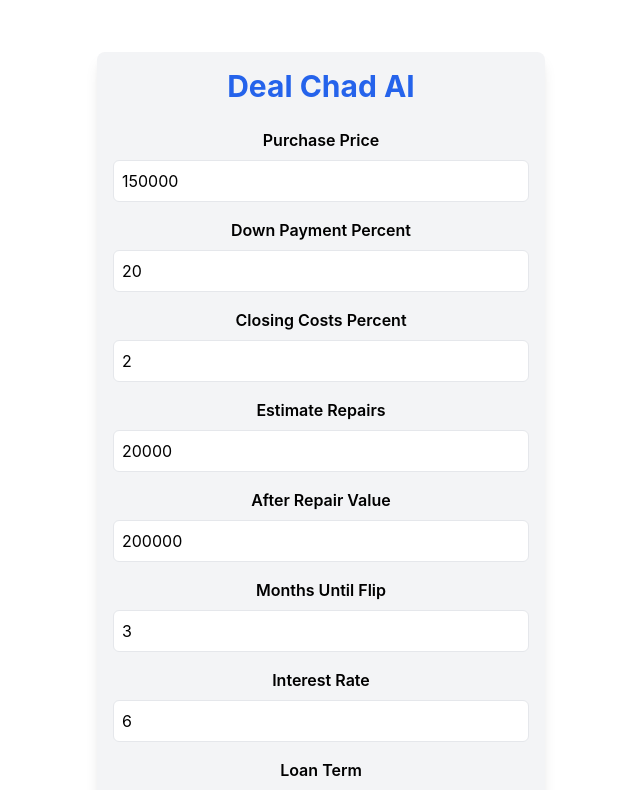
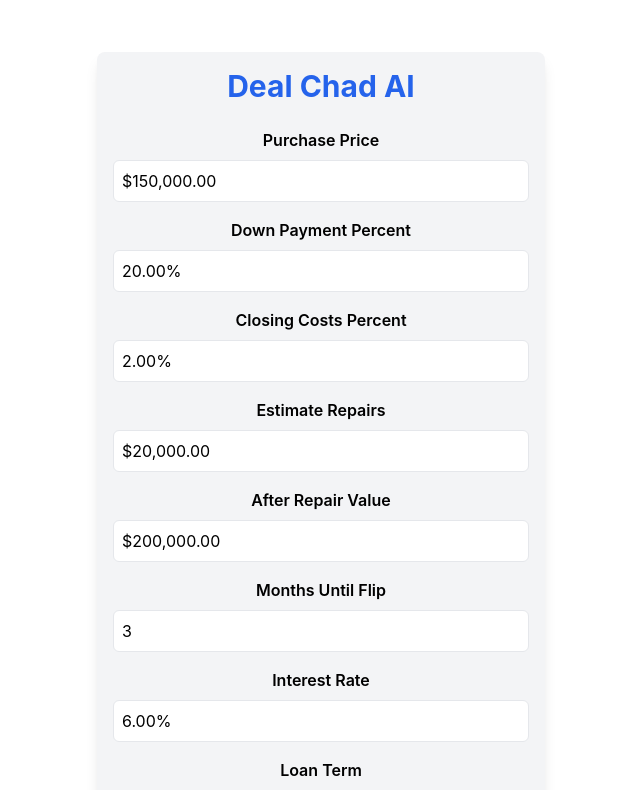
Before and after one commit to dpl0xr/deal-chad, a React (Create React App) app: page / in a window 1280 px wide. Shown: the top 790 px of the page, without its empty margins (319-959 px from the left). Built offline with nearby package versions, Linux system fonts and the light colour scheme; the HTML template or start-up script is replaced by a standard one.

Commit message:
Update DealChadAI.tsx

```diff
--- a/src/components/DealChadAI.tsx
+++ b/src/components/DealChadAI.tsx
@@ -52,6 +52,14 @@ const DealChadAI: React.FC = () => {
     }).format(value);
   };
 
+  const formatPercent = (value: number): string => {
+    return new Intl.NumberFormat('en-US', {
+      style: 'percent',
+      minimumFractionDigits: 2,
+      maximumFractionDigits: 2
+    }).format(value / 100);
+  };
+
   const handleInputChange = (e: ChangeEvent<HTMLInputElement>) => {
     const { name, value } = e.target;
     let numericValue: number;
@@ -59,14 +67,19 @@ const DealChadAI: React.FC = () => {
     if (['monthsUntilFlip', 'loanTerm'].includes(name)) {
       numericValue = parseInt(value, 10);
     } else {
-      numericValue = parseFloat(value.replace(/,/g, ''));
+      numericValue = parseFloat(value.replace(/[^0-9.-]+/g, ''));
+    }
+
+    if (['purchasePrice', 'estimateRepairs', 'afterRepairValue'].includes(name)) {
+      e.target.value = formatCurrency(numericValue);
+    } else if (['downPaymentPercent', 'closingCostsPercent', 'interestRate'].includes(name)) {
+      e.target.value = formatPercent(numericValue);
     }
 
     setDealData(prevData => ({
       ...prevData,
       [name]: isNaN(numericValue) ? 0 : numericValue
     }));
-    return formatCurrency(numericValue);
   };
 
   const handleExpenseSelection = (e: ChangeEvent<HTMLSelectElement>) => {
@@ -84,7 +97,7 @@ const DealChadAI: React.FC = () => {
   };
 
   const handleExpenseChange = (expense: string, value: string) => {
-    const numericValue = parseFloat(value.replace(/,/g, ''));
+    const numericValue = parseFloat(value.replace(/[^0-9.-]+/g, ''));
     setDealData(prevData => ({
       ...prevData,
       expenses: {
@@ -92,6 +105,7 @@ const DealChadAI: React.FC = () => {
         [expense]: isNaN(numericValue) ? 0 : numericValue
       }
     }));
+    return formatCurrency(numericValue);
   };
 
   const calculateDeal = () => {
@@ -108,7 +122,7 @@ const DealChadAI: React.FC = () => {
       const expensesDuringHolding = totalMonthlyExpenses * dealData.monthsUntilFlip;
       const anticipatedProfit = dealData.afterRepairValue - dealData.purchasePrice - dealData.estimateRepairs - closingCosts - expensesDuringHolding;
       const seventyPercentARV = dealData.afterRepairValue * 0.7;
-      const maxOffer = seventyPercentARV - dealData.estimateRepairs;
+      const maxOffer = seventyPercentARV - dealData.estimateRepairs - closingCosts;
       const returnOnInvestment = (anticipatedProfit / totalCapitalNeeded) * 100;
 
       setDealData(prevData => ({
@@ -136,6 +150,15 @@ const DealChadAI: React.FC = () => {
     return (principal * r * Math.pow(1 + r, n)) / (Math.pow(1 + r, n) - 1);
   };
 
+  const getInputValue = (key: string, value: number): string => {
+    if (['purchasePrice', 'estimateRepairs', 'afterRepairValue'].includes(key)) {
+      return formatCurrency(value);
+    } else if (['downPaymentPercent', 'closingCostsPercent', 'interestRate'].includes(key)) {
+      return formatPercent(value);
+    }
+    return value.toString();
+  };
+
   return (
     <div className="p-4 max-w-md mx-auto bg-gray-100 rounded-lg shadow-lg">
       <h1 className="text-3xl font-bold mb-6 text-center text-blue-600">Deal Chad AI</h1>
@@ -149,14 +172,10 @@ const DealChadAI: React.FC = () => {
                 <input
                   type="text"
                   name={key}
-                  value={value.toString()}
+                  value={getInputValue(key, value)}
                   onChange={handleInputChange}
                   className="w-full p-2 border rounded-md focus:ring-2 focus:ring-blue-500 focus:border-transparent"
                 />
-                {!['monthsUntilFlip', 'loanTerm', 'downPaymentPercent', 'closingCostsPercent', 'interestRate'].includes(key) && (
-                  <div className="text-sm text-gray-500 mt-1">
-                  </div>
-                )}
               </div>
             );
           }
@@ -182,18 +201,16 @@ const DealChadAI: React.FC = () => {
         <div className="space-y-4 mb-6">
           {selectedExpenses.map(expense => (
             <div key={expense}>
-              <label className="block mb-1 font-semibold">{expense} ($)</label>
+              <label className="block mb-1 font-semibold">{expense}</label>
               <input
                 type="text"
                 value={formatCurrency(dealData.expenses[expense] || 0)}
-                onChange={(e) => {const formattedValue = handleExpenseChange(expense, e.target.value);
-                e.target.value = formattedValue;
+                onChange={(e) => {
+                  const formattedValue = handleExpenseChange(expense, e.target.value);
+                  e.target.value = formattedValue;
                 }}
                 className="w-full p-2 border rounded-md focus:ring-2 focus:ring-blue-500 focus:border-transparent"
               />
-              <div className="text-sm text-gray-500 mt-1">
-                Formatted: {formatCurrency(dealData.expenses[expense] || 0)}
-              </div>
             </div>
           ))}
         </div>
@@ -219,17 +236,17 @@ const DealChadAI: React.FC = () => {
           <p className="mb-2"><strong>Anticipated Profit:</strong> {formatCurrency(dealData.anticipatedProfit || 0)}</p>
           <p className="mb-2"><strong>70% of ARV:</strong> {formatCurrency(dealData.seventyPercentARV || 0)}</p>
           <p className="mb-2"><strong>Max Offer for Home:</strong> {formatCurrency(dealData.maxOffer || 0)}</p>
-          <p className="mb-4"><strong>Return on Investment:</strong> {dealData.returnOnInvestment?.toFixed(2)}%</p>
+          <p className="mb-4"><strong>Return on Investment:</strong> {formatPercent(dealData.returnOnInvestment || 0)}</p>
 
           <div className="mt-6 text-center">
             {dealData.returnOnInvestment && dealData.returnOnInvestment > 20 ? (
               <div>
-                <img src="https://libertymaniacs.com/cdn/shop/products/mockup-d0266ae6_1200x.jpg?v=1601318190" alt="Chad Meme" className="mx-auto mb-4 rounded-lg shadow-md" />
+                <img src="/api/placeholder/300/300" alt="Chad Meme" className="mx-auto mb-4 rounded-lg shadow-md" />
                 <p className="text-lg font-semibold text-green-600">Great deal! 👍 The ROI is above 20%, which is considered excellent for a fix and flip.</p>
               </div>
             ) : (
               <div>
-                <img src="https://m.media-amazon.com/images/I/61d19RCFk2L.jpg" alt="Crying Wojak Meme" className="mx-auto mb-4 rounded-lg shadow-md" />
+                <img src="/api/placeholder/300/300" alt="Crying Wojak Meme" className="mx-auto mb-4 rounded-lg shadow-md" />
                 <p className="text-lg font-semibold text-red-600">Not a great deal. 👎 The ROI is below 20%, which is considered risky for a fix and flip.</p>
               </div>
             )}
```
